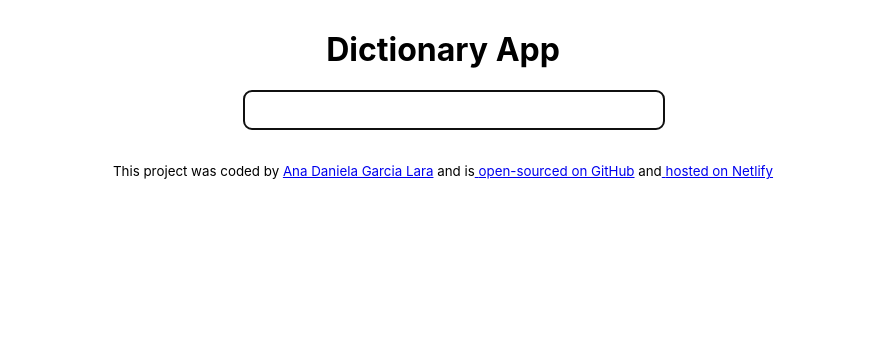
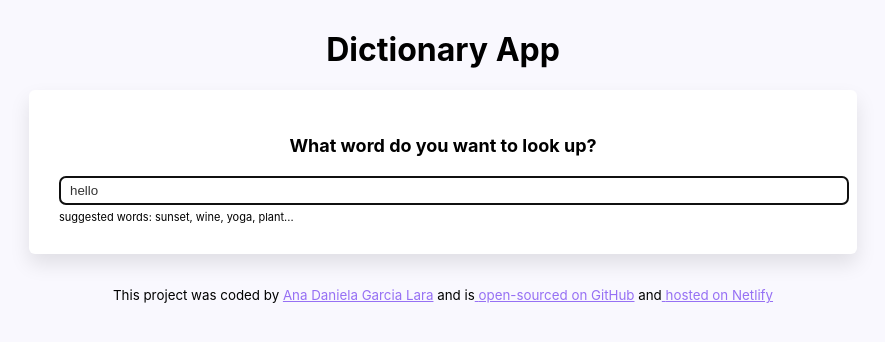
Before and after one commit to AnaDany98/dictionary-project, a React (Create React App) app: page / in a window 1280 px wide. Shown: the top 342 px of the page, without its empty margins (197-1082 px from the left). Built offline with nearby package versions, Linux system fonts and the light colour scheme; no server answers.

Commit message:
Styled the application

```diff
--- a/src/App.css
+++ b/src/App.css
@@ -1,3 +1,11 @@
+body{
+  background: #f9f8fe;
+}
+
+a{
+  color: #9670f4;
+}
+
 .App-header{
   margin: 30px 0;
 }
--- a/src/App.js
+++ b/src/App.js
@@ -9,7 +9,7 @@
         <h1>Dictionary App</h1>
       </div>
       <main>
-        <Dictionary />
+        <Dictionary defaultKeyword="hello"/>
       </main>
       <footer className="App-footer">
         <small>
--- a/src/Dictionary.css
+++ b/src/Dictionary.css
@@ -1,20 +1,28 @@
-.Dictionary {
-    display: flex;
-    justify-content: center;
-    align-items: center;
-    flex-direction: column;
-    text-align: center;
-  }
+.Dictionary h1{
+  font-size: 18px;
+  font-weight: bold;
+  margin-bottom: 20px;
+}
 
-  .Dictionary form {
-    width: 100%;
-    max-width: 400px;
-  }
+.Dictionary section {
+  background: white;
+  width: 60%;
+  padding: 30px;
+  display: block;
+  border-radius: 6px;
+  box-shadow: 0px 10px 20px rgba(0, 0, 0, 0.1);
+  margin: 20px auto; /* ← esto centra horizontalmente */
+}
 
-  .Dictionary input {
-    width: 100%;
-    padding: 10px;
-    font-size: 16px;
-    border-radius: 8px;
-    border: 1px solid #ccc;
-  }
+.Dictionary input{
+  width: 100%;
+  border-radius: 6px;
+  padding: 6px 10px;
+  color: #333;
+  border: 1px solid #ddd;
+}
+
+.Dictionary .hint{
+  font-size: 11px;
+  margin-top: 5px;
+}
--- a/src/Dictionary.js
+++ b/src/Dictionary.js
@@ -3,21 +3,26 @@
 import Results from "./Results"
 import './Dictionary.css'
 
-export default function Dictionary(){
-    let [keyword, setKeyword] = useState("");
+export default function Dictionary(props){
+    let [keyword, setKeyword] = useState(props.defaultKeyword);
     let [results, setResults] = useState(null)
+    let [loaded, setLoaded] = useState(false)
 
     function handleResponse(response){
         setResults(response.data[0]);
     }
 
-    function search(event){
-      event.preventDefault();
-
+    function search(){
       //Documentation: https://dictionaryapi.dev/
       let apiUrl = `https://api.dictionaryapi.dev/api/v2/entries/en_US/${keyword}`;
 
       axios.get(apiUrl).then(handleResponse);
+    }
+
+    function handleSubmit(event){
+      event.preventDefault();
+        search();
+
     }
 
 
@@ -26,12 +31,31 @@
         setKeyword(event.target.value);
     }
 
+    function load() {
+        setLoaded(true);
+        search();
+    }
+
+    if (loaded){
         return(
         <div className="Dictionary">
-        <form onSubmit={search}>
-            <input type="seach" onChange={handleKeywordChange} autoFocus={true}/>
+
+            <section>
+                <h1>What word do you want to look up?</h1>
+                <form onSubmit={handleSubmit}>
+                    <input type="seach" onChange={handleKeywordChange} autoFocus={true} defaultValue={props.defaultKeyword}/>
                 </form>
+                <div className="hint">
+                    suggested words: sunset, wine, yoga, plant...
+                </div>
+            </section>
             <Results results={results}/>
         </div>
     );
+    } else {
+        load();
+        return "Loading"
     }
+
+
+}
--- /dev/null
+++ b/src/Meaning.css
@@ -0,0 +1,14 @@
+.Meaning h3{
+    color: #9670f4;
+    font-size: 24px;
+    line-height: 1.5;
+    font-weight: bold;
+
+}
+
+.Meaning .example{
+    font-size: 14px;
+    color: #70757a;
+    font-style: italic;
+    margin-top: 10px;
+}
--- a/src/Meaning.js
+++ b/src/Meaning.js
@@ -1,28 +1,26 @@
 import React from "react";
-import Synonyms from "./Synonyms"
+import Synonyms from "./Synonyms";
+import "./Meaning.css";
 
-export default function Meaning(props){
-    console.log(props.meaning)
+export default function Meaning(props) {
   return (
     <div className="Meaning">
       <h3>{props.meaning.partOfSpeech}</h3>
-        {props.meaning.definitions.map(function(definition,index){
+      {props.meaning.definitions.map(function (definition, index) {
         return (
           <div key={index}>
-                <p>
-                  <strong>Definition: </strong>
-                  {definition.definition}
-                  <br />
-                  <strong>Example: </strong>
+            <div className="definition">{definition.definition}</div>
+
+            {definition.example && (
+              <div className="example">
                 <em>{definition.example}</em>
-                  <br />
-                  <br/>
-                </p>
+              </div>
+            )}
+
             <Synonyms synonyms={definition.synonyms} />
           </div>
         );
       })}
-
     </div>
   );
 }
--- /dev/null
+++ b/src/Phonetic.css
@@ -0,0 +1,24 @@
+.Phonetic{
+    margin-bottom: 30px;
+}
+
+.Phonetic a{
+    border: 1px solid #ddd;
+    text-decoration: none;
+    padding: 10px 20px;
+    font-size: 13px;
+    margin-right: 10px;
+    font-weight: bold;
+    border-radius:  20px;
+    transition: all 150ms ease-in-out;
+}
+
+.Phonetic a:hover{
+    background: #9670f4;
+    color: white;
+}
+
+.Phonetic .text{
+    opacity: 0.5;
+    font-weight: bold;
+}
--- a/src/Phonetic.js
+++ b/src/Phonetic.js
@@ -1,4 +1,5 @@
 import React from "react";
+import "./Phonetic.css"
 
 export default function Phonetic(props){
     console.log(props.phonetic);
@@ -7,9 +8,8 @@
             <a href={props.phonetic.audio} target="_blank">
                 Listen
             </a>
-            <br />
 
-            {props.phonetic.text}
+           <span className="text">{props.phonetic.text}</span>
         </div>
     );
 
--- /dev/null
+++ b/src/Results.css
@@ -0,0 +1,5 @@
+.Results h2{
+    font-size: 36px;
+    font-weight: bold;
+    line-height: 1.5;
+}
--- a/src/Results.js
+++ b/src/Results.js
@@ -1,11 +1,13 @@
 import React from "react";
 import Phonetic from "./Phonetic"
 import Meaning from "./Meaning";
+import "./Results.css"
 
 export default function Results(props){
     if (props.results){
         return(
             <div className="Results">
+                <section>
                     <h2>{props.results.word}</h2>
                     {props.results.phonetics.map(function(phonetic, index){
                         return (
@@ -14,10 +16,11 @@
                             </div>
                         );
                     })}
+                </section>
                 {props.results.meanings.map(function(meaning, index){
-                    return (<div key={index}>
+                    return (<section key={index}>
                         <Meaning meaning={meaning} />
-                    </div>);
+                    </section>);
                 })}
             </div>
         )
--- /dev/null
+++ b/src/Synonyms.css
@@ -0,0 +1,11 @@
+.Synonyms{
+    margin: 20px 0 0;
+    padding: 0;
+}
+
+.Synonyms li{
+    font-size: 13px;
+    display: inline-block;
+    padding-right: 10px;
+    line-height: 1;
+}
--- a/src/Synonyms.js
+++ b/src/Synonyms.js
@@ -1,4 +1,5 @@
 import React from "react";
+import "./Synonyms.css"
 
 export default function Synonyms(props) {
   if (props.synonyms && props.synonyms.length > 0) {
```
Lines whose indentation alone changed are shown as unchanged.
